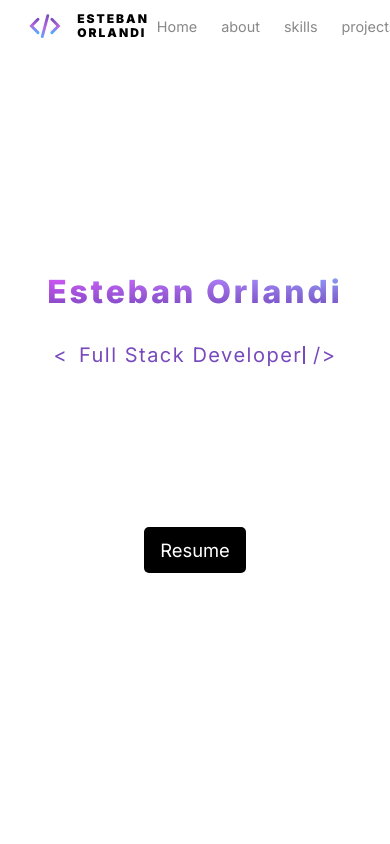
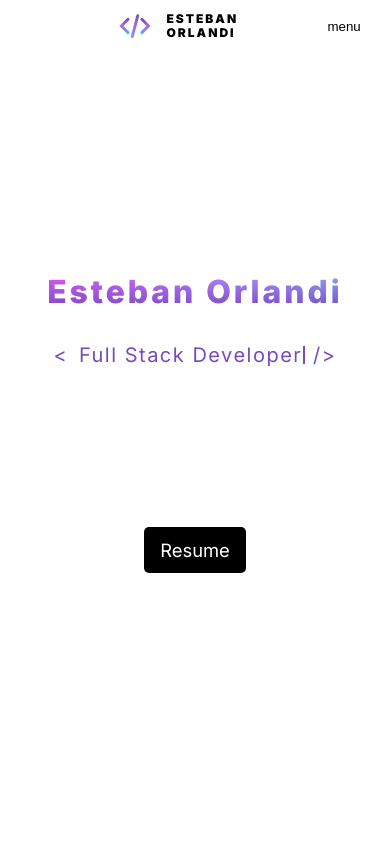
Before and after one commit to estebanorlandi4/portfolio, a React (Create React App) app in the folder client/: page / in a window 390 px wide. Shown: the top 844 px of the page. Built offline with nearby package versions, Linux system fonts and the light colour scheme; no server answers.

Commit message:
feat: responsive menu

```diff
--- a/client/src/components/Navbar/index.js
+++ b/client/src/components/Navbar/index.js
@@ -1,23 +1,17 @@
+import { useState } from 'react';
 import { BiAdjust } from 'react-icons/bi';
 
-import { Brand, Nav } from './styled';
+import { Brand, MenuButton, MenuContainer, Nav } from './styled';
 
 import Logo from '../../assets/images/logo.svg';
 import Accounts from '../Accounts';
 
 const ScrollTo = ({ id, children }) => <a href={`#${id}`}>{children}</a>;
 
-function Navbar({ ids, changeTheme }) {
+function Menu({ ids, changeTheme, mobile }) {
   const { home, about, skills, projects, contact } = ids;
-
   return (
-    <Nav>
-      <div className="container">
-        <Brand>
-          <img loading="lazy" src={Logo} alt="" className="logo" />
-          <span>esteban orlandi</span>
-        </Brand>
-
+    <>
       <div className="scrolls">
         <ScrollTo id={home}>Home</ScrollTo>
         <ScrollTo id={about}>about</ScrollTo>
@@ -33,7 +27,28 @@ function Navbar({ ids, changeTheme }) {
           <BiAdjust className="theme-icon" size={20} />
         </button>
       </div>
+    </>
+  );
+}
+
+function Navbar({ ids, changeTheme }) {
+  const [show, setShow] = useState(false);
+  return (
+    <Nav>
+      <div className="container">
+        <Brand>
+          <img loading="lazy" src={Logo} alt="" className="logo" />
+          <span>esteban orlandi</span>
+        </Brand>
+
+        <Menu ids={ids} changeTheme={changeTheme} />
+        <MenuButton onClick={() => setShow((old) => !old)}>menu</MenuButton>
       </div>
+      {show && (
+        <MenuContainer>
+          <Menu mobile ids={ids} changeTheme={changeTheme} />
+        </MenuContainer>
+      )}
     </Nav>
   );
 }
--- a/client/src/components/Navbar/styled.js
+++ b/client/src/components/Navbar/styled.js
@@ -15,6 +15,12 @@ export const Nav = styled.nav`
     display: flex;
     align-items: center;
     justify-content: space-between;
+    @media screen and (${breakpoints.tablet}) {
+      .scrolls,
+      .right {
+        display: none;
+      }
+    }
   }
   .right {
     display: flex;
@@ -94,7 +100,7 @@ export const Menu = styled.ul`
   ${({ mobile }) =>
     mobile
       ? css`
-          @media screen and (${breakpoints.mobile}) {
+          @media screen and (${breakpoints.tablet}) {
             position: fixed;
             bottom: 0;
             left: 0;
@@ -130,7 +136,29 @@ export const NavLink = styled.a`
 
 export const MenuButton = styled.button`
   display: none;
-  @media screen and (${breakpoints.mobile}) {
+  @media screen and (${breakpoints.tablet}) {
     display: block;
   }
 `;
+
+export const MenuContainer = styled.div`
+  display: none;
+
+  @media screen and (${breakpoints.tablet}) {
+    display: flex;
+    flex-flow: column;
+    align-items: center;
+    justify-content: space-between;
+    gap: 2rem;
+    background-color: ${({ theme }) => theme.bg};
+    position: absolute;
+    top: 100%;
+    left: 0;
+    width: 100%;
+    padding: 2rem 0;
+
+    .scrolls {
+      flex-flow: column;
+    }
+  }
+`;
```
Lines whose indentation alone changed are shown as unchanged.
